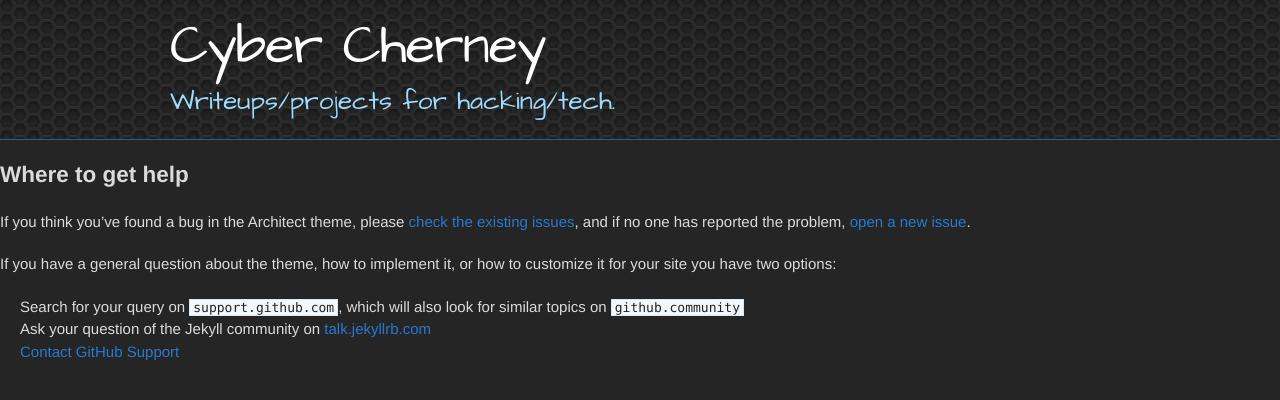
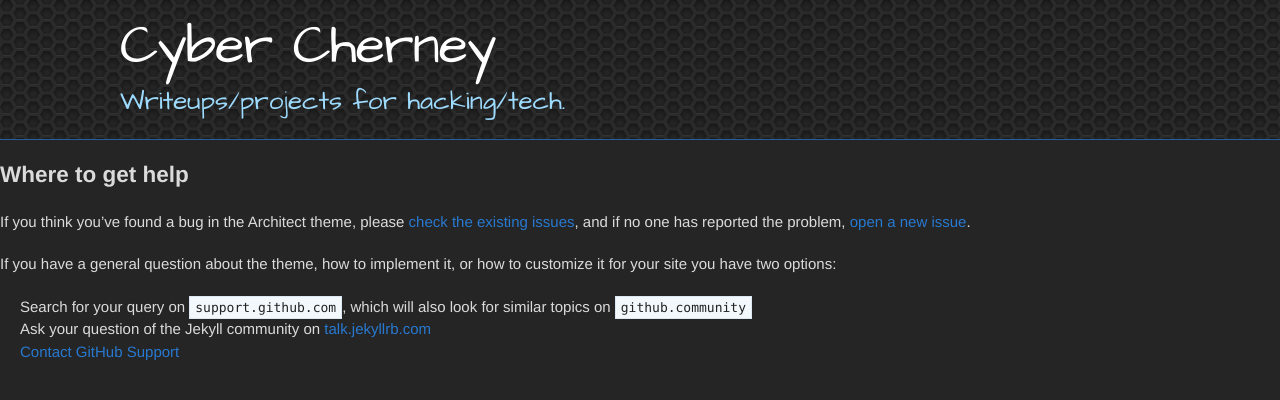
Before and after one commit to CyberCherney/cybercherney.github.io, a Jekyll site: the page built from docs/SUPPORT.md, in a window 1280 px wide. Shown: the top 400 px of the page. Built offline with Jekyll 4.4.1, drawn with Linux system fonts in a browser that asks for light colours; our own code applies the rules of GitHub Pages for plain Markdown files.

Commit message:
changed .inner and #main-content sized to better fit page

```diff
--- a/_sass/jekyll-theme-architect.scss
+++ b/_sass/jekyll-theme-architect.scss
@@ -55,7 +55,7 @@
 
 .inner {
   position: relative;
-  width: 940px;
+  width: 1040px;
   margin: 0 auto;
 }
 
@@ -66,7 +66,7 @@
 
 #main-content {
   float: left;
-  width: 690px;
+  width: 750px;
 }
 
 #front-page {
@@ -136,7 +136,7 @@
 }
 
 code {
-  padding: 0 3px;
+  padding: 3px 5px;
   background-color: #f2f8fc;
   border: solid 1px #dbe7f3;
 }
```
